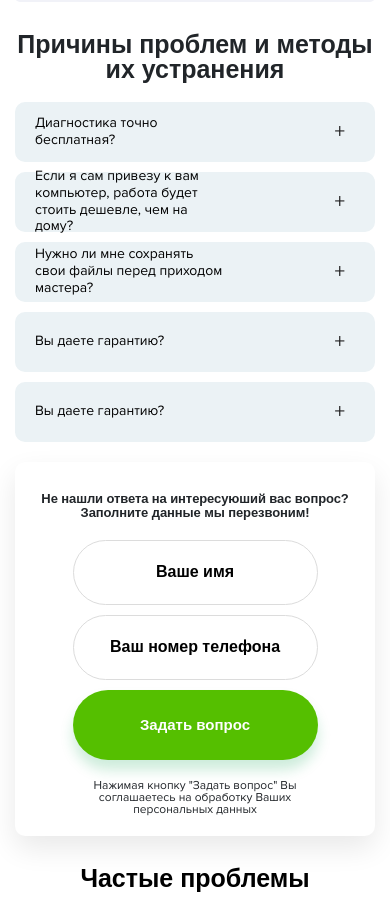
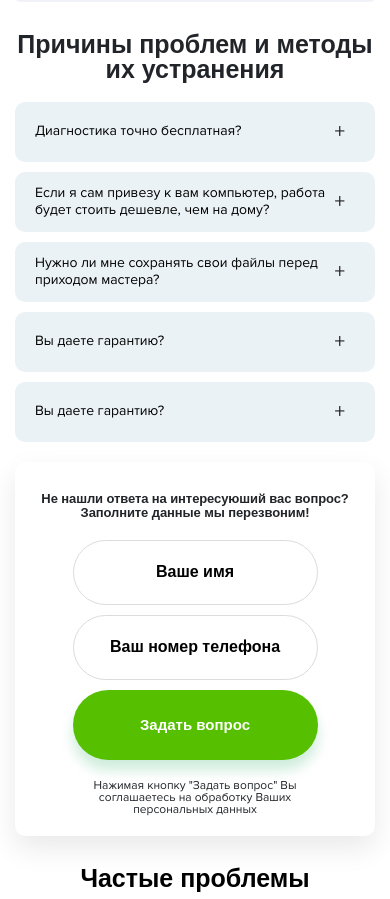
Before and after one commit to AndrewProkopenko/var_repair, a plain HTML site: page index.html in a window 390 px wide. Shown: the part 4140-5039 px from the top of the page. Drawn offline with Linux system fonts and the light colour scheme.

Commit message:
accordion height fix

```diff
--- a/assets/css/style.css
+++ b/assets/css/style.css
@@ -3390,6 +3390,10 @@ header.sticky .electro-header {
     height: 80px; }
   .kr-adv .kr-adv_item-2::after, .kr-adv .kr-adv_item-4::after {
     display: none; }
+  .service-accordion_card-header_btn {
+    padding-right: 45px;
+    height: auto;
+    min-height: 60px; }
   .kr-master_item {
     margin: 0 auto;
     margin-top: 55px;
```
